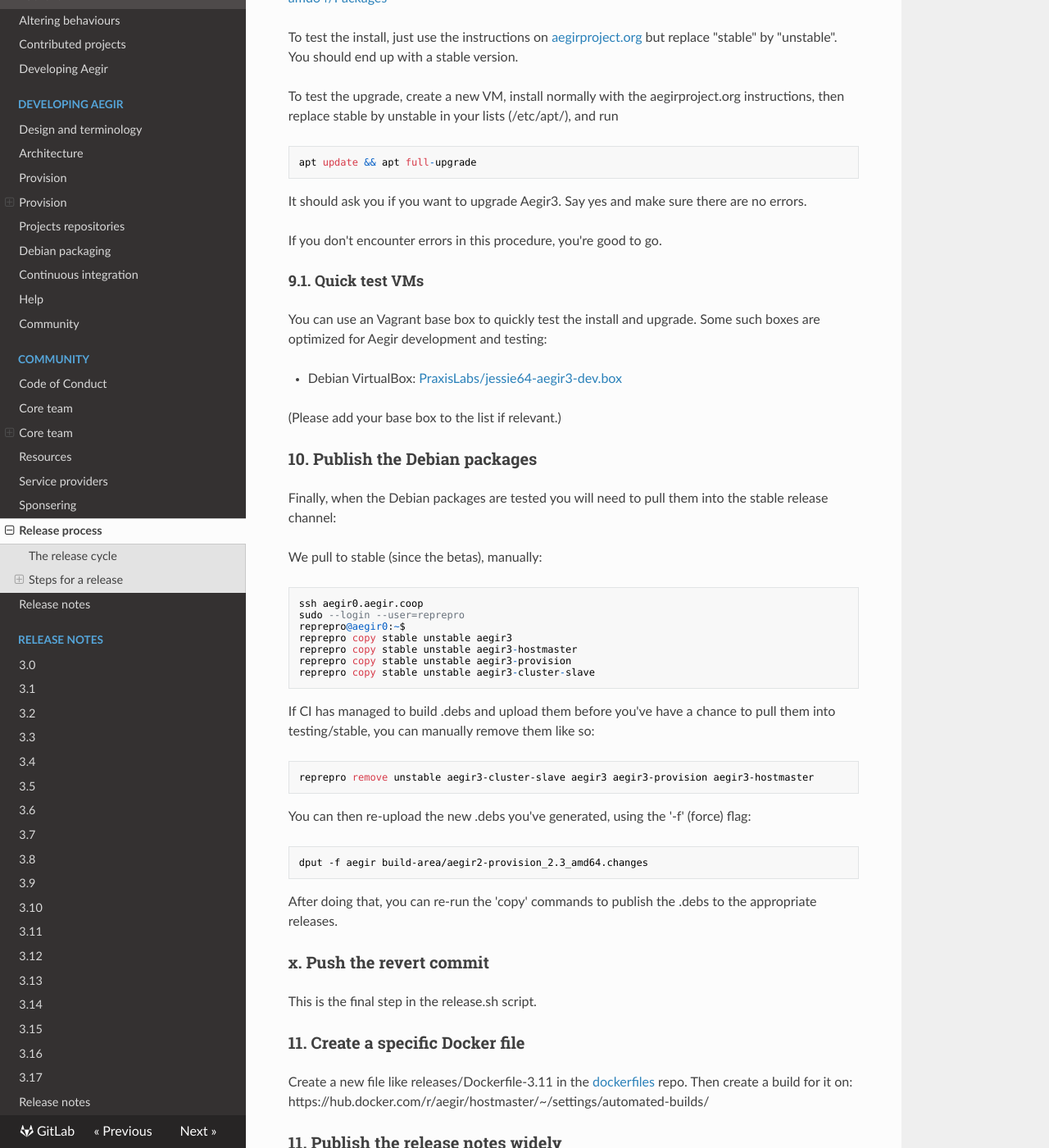
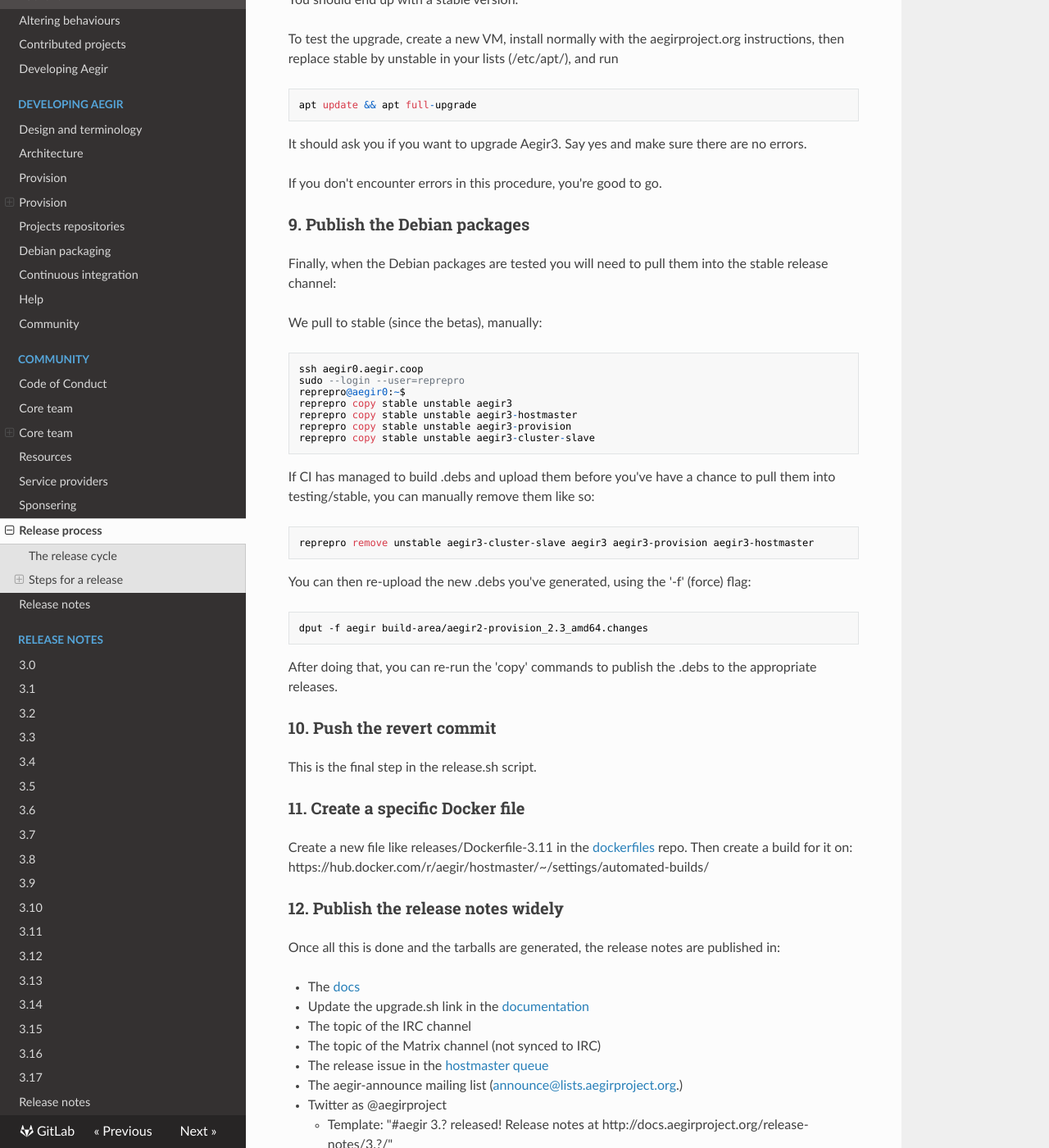
Before and after one commit to aegir-project/documentation, an MkDocs documentation site: the page built from docs/community/release-process.md, in a window 1280 px wide and 1400 px high, scrolled down 5346 px. Shown: the whole window at 82% size. Built offline with MkDocs 1.6.1, drawn with Linux system fonts in a browser that asks for light colours; nearby versions of some CDN libraries; old or Windows-style settings are respelled for this version of MkDocs; some of the changed text lies outside the part shown.

Commit message:
Fixed numbering in release process.

```diff
--- a/docs/community/release-process.md
+++ b/docs/community/release-process.md
@@ -140,7 +140,7 @@
 The script prompts to WAIT before pushing the revert commit... leave that terminal open until after you completed the 'Publish the Debian packages' step.
 
 
-#### 6 Fix Debian packages only
+### 6. Fix Debian packages only
 
 See [Creating a Debian mini release](/develop/debian-packaging/#creating-a-debian-mini-release)
 
@@ -198,15 +198,7 @@
 
 If you don't encounter errors in this procedure, you're good to go.
 
-#### 9.1. Quick test VMs
-
-You can use an Vagrant base box to quickly test the install and upgrade. Some such boxes are optimized for Aegir development and testing:
-
-* Debian VirtualBox: [PraxisLabs/jessie64-aegir3-dev.box](https://atlas.hashicorp.com/PraxisLabs/boxes/jessie64-aegir3-dev.box)
-
-(Please add your base box to the list if relevant.)
-
-### 10. Publish the Debian packages
+### 9. Publish the Debian packages
 
 Finally, when the Debian packages are tested you will need to pull them into the stable release channel:
 
@@ -242,7 +234,7 @@
 https://hub.docker.com/r/aegir/hostmaster/~/settings/automated-builds/
 
 
-### 11. Publish the release notes widely
+### 12. Publish the release notes widely
 
 Once all this is done and the tarballs are generated, the release notes are published in:
 
```
Also changed, not shown: other parts of docs/community/release-process.md (+3 -3 lines).
